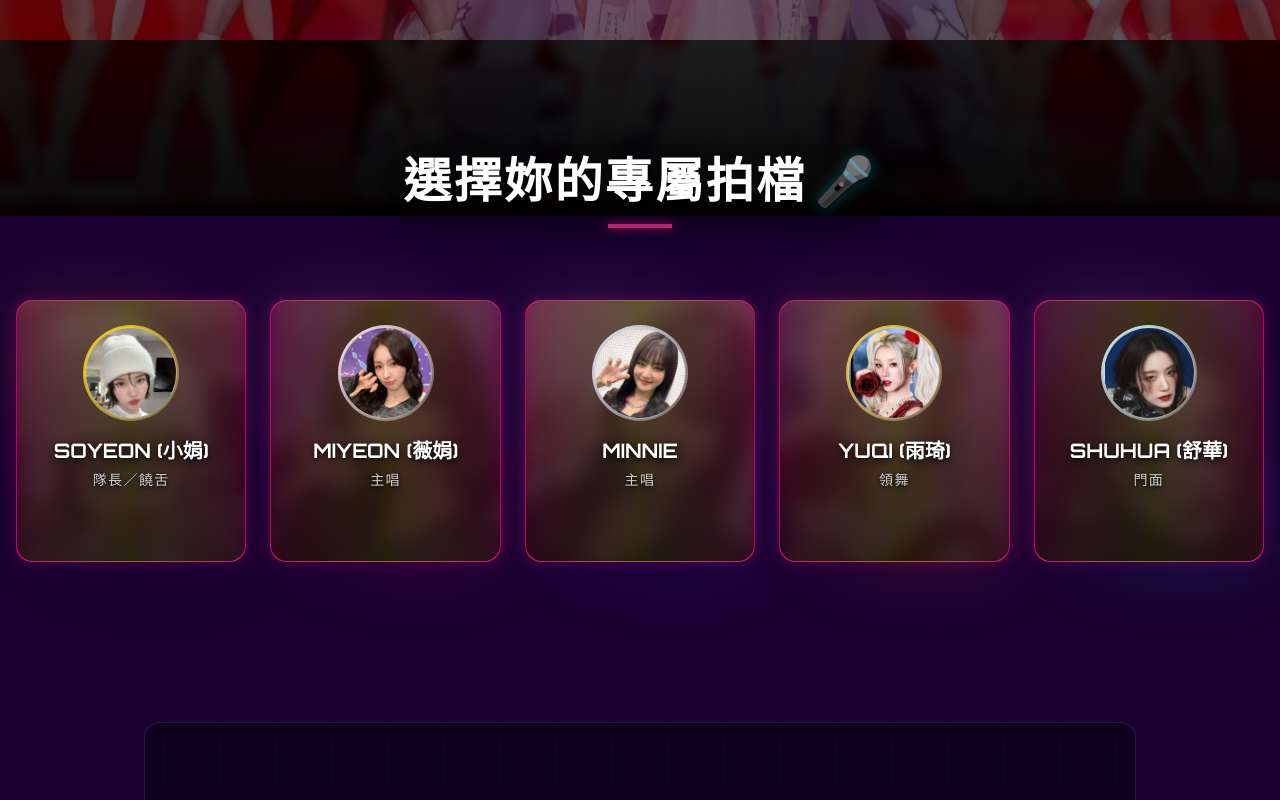
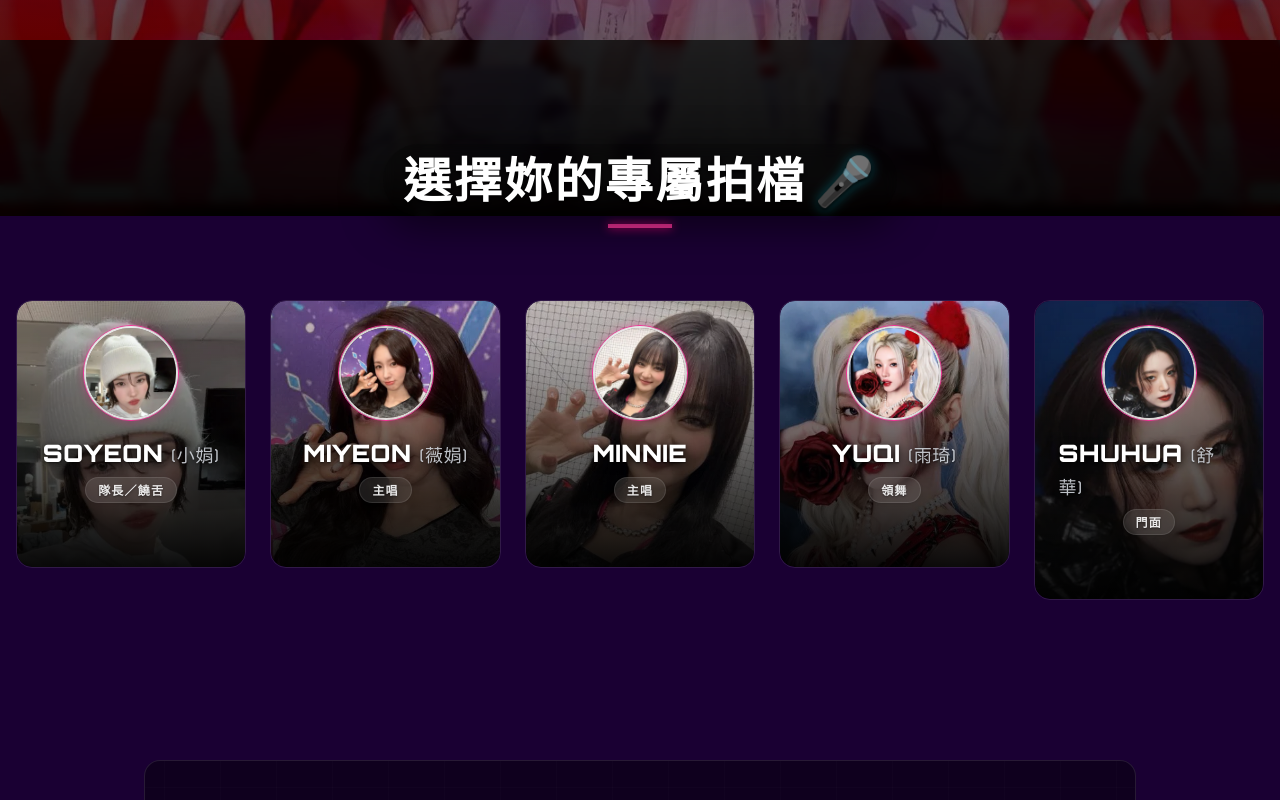
Before and after one commit to Jh676871/idel-en, a Next.js app: page / in a window 1280 px wide. Shown: the part 584-1384 px from the top of the page. Built offline with nearby package versions, Linux system fonts and the light colour scheme.

Commit message:
fix(ui): correct motion property for brightness filter

```diff
--- a/components/MemberCard.tsx
+++ b/components/MemberCard.tsx
@@ -18,6 +18,11 @@ export function MemberCard({ member, isSelected, onSelect, index }: MemberCardPr
   const [avatarErrorSrc, setAvatarErrorSrc] = useState<string | null>(null);
   const avatarError = avatarErrorSrc === avatarSrc;
 
+  // Split name into English and Chinese if possible
+  const nameParts = member.displayName.match(/^([^(]+)(?:\(([^)]+)\))?$/);
+  const enName = nameParts ? nameParts[1].trim() : member.displayName;
+  const zhName = nameParts && nameParts[2] ? `(${nameParts[2]})` : "";
+
   return (
     <motion.div
       initial={{ opacity: 0, y: 50 }}
@@ -26,73 +31,80 @@ export function MemberCard({ member, isSelected, onSelect, index }: MemberCardPr
       transition={{ duration: 0.5, delay: index * 0.1 }}
       whileHover={{ scale: 1.05, y: -10 }}
       onClick={() => onSelect(member)}
+      whileTap={{ scale: 0.95, filter: "brightness(1.2)" }}
       className={cn(
         "relative group cursor-pointer transition-all duration-500",
-        isSelected ? "scale-105 -translate-y-2" : ""
+        isSelected ? "scale-105 -translate-y-2 z-10" : ""
       )}
     >
       <div
         className={cn(
-          "absolute -inset-1 rounded-2xl blur-2xl transition-opacity duration-500",
-          isSelected ? "opacity-100" : "opacity-55 group-hover:opacity-80"
+          "absolute -inset-1 rounded-2xl blur-xl transition-opacity duration-500",
+          isSelected ? "opacity-100" : "opacity-0 group-hover:opacity-60"
         )}
         style={{
-          background: `radial-gradient(circle at 30% 20%, ${member.colors.accent}40, transparent 55%), radial-gradient(circle at 70% 80%, ${member.colors.primary}66, transparent 60%)`,
+          background: `radial-gradient(circle at 50% 50%, ${member.colors.primary}80, transparent 70%)`,
+          boxShadow: isSelected ? "0 0 30px rgba(255,0,127,0.4)" : "none"
         }}
       />
 
       <div
         className={cn(
-          "relative rounded-2xl bg-gradient-to-r from-idle-pink/70 via-idle-gold/50 to-idle-pink/70",
+          "relative rounded-2xl overflow-hidden border transition-all duration-500 border-white/10",
           isSelected
-            ? "p-[2px] animate-border-pulse shadow-[0_0_24px_rgba(255,0,127,0.55),0_0_46px_rgba(255,215,0,0.22)]"
-            : "p-[1px] shadow-[0_0_16px_rgba(255,0,127,0.22)]"
+            ? "border-pink-500/60 shadow-[0_0_20px_rgba(255,0,127,0.3)]"
+            : "group-hover:border-pink-500/30"
         )}
       >
         <div
           className={cn(
-            "relative overflow-hidden rounded-2xl p-6 flex flex-col items-center transition-colors duration-300 min-h-[280px] sm:min-h-[260px]",
-            isSelected ? "bg-black/20" : "group-hover:bg-black/10"
+            "relative overflow-hidden p-6 flex flex-col items-center transition-colors duration-300 min-h-[280px] sm:min-h-[260px] backdrop-blur-sm",
+            isSelected ? "bg-black/30" : "bg-black/40 group-hover:bg-black/30"
           )}
         >
-          {/* Background Image */}
+          {/* Background Image (Clear & High Quality) */}
           {!avatarError && (
             <img
               src={avatarSrc}
               alt=""
               className={cn(
-                "absolute inset-0 w-full h-full object-cover scale-110 opacity-30 blur-sm z-0 pointer-events-none select-none transition-transform duration-700",
-                isSelected ? "scale-125 opacity-40" : "group-hover:scale-115 group-hover:opacity-35"
+                "absolute inset-0 w-full h-full object-cover object-top z-0 pointer-events-none select-none transition-all duration-700",
+                isSelected
+                  ? "scale-110 opacity-100"
+                  : "scale-100 opacity-90 group-hover:scale-105"
               )}
               loading="lazy"
               onError={() => setAvatarErrorSrc(avatarSrc)}
             />
           )}
 
-          {/* Dark Overlay for Text Readability */}
-          <div className="absolute inset-0 bg-black/40 z-0 pointer-events-none" />
-
+          {/* Dark Gradient Overlay for Text Readability */}
           <div
-            className="absolute inset-0 pointer-events-none z-[1]"
+            className="absolute inset-0 z-0 pointer-events-none"
             style={{
-              background: `linear-gradient(180deg, rgba(0,0,0,0.05), rgba(0,0,0,0.55))`,
+              background: `linear-gradient(to top, rgba(0,0,0,0.95) 0%, rgba(0,0,0,0.6) 40%, rgba(0,0,0,0.1) 100%)`
             }}
           />
 
+          {/* Flash Effect on Select */}
+          {isSelected && (
+             <motion.div
+               initial={{ opacity: 0.8 }}
+               animate={{ opacity: 0 }}
+               transition={{ duration: 0.4 }}
+               className="absolute inset-0 bg-white pointer-events-none z-[5]"
+             />
+          )}
+
           <div
             className={cn(
-              "relative z-10 w-24 h-24 rounded-full mb-4 p-[2px] transition-all duration-300",
-              isSelected ? "shadow-[0_0_22px_rgba(255,255,255,0.35)]" : "group-hover:shadow-[0_0_22px_rgba(255,255,255,0.25)]"
+              "relative z-10 w-24 h-24 rounded-full mb-4 transition-all duration-300",
+              "border border-pink-500 shadow-lg",
+              isSelected ? "shadow-[0_0_15px_rgba(255,0,127,0.6)] scale-105" : "group-hover:scale-105 shadow-[0_0_10px_rgba(255,0,127,0.3)]"
             )}
-            style={{
-              background: `linear-gradient(135deg, ${member.colors.accent}, rgba(255,255,255,0.22))`,
-            }}
           >
             <div
-              className={cn(
-                "w-full h-full rounded-full overflow-hidden border border-white/20 bg-white/10 backdrop-blur-md",
-                isSelected ? "border-white/35" : "group-hover:border-white/30"
-              )}
+              className="w-full h-full rounded-full overflow-hidden border-2 border-white/80 bg-black/20 backdrop-blur-sm"
             >
               <div className="relative w-full h-full flex items-center justify-center">
                 <div className="absolute inset-0 bg-white/10 animate-pulse" />
@@ -110,8 +122,18 @@ export function MemberCard({ member, isSelected, onSelect, index }: MemberCardPr
             </div>
           </div>
 
-          <h3 className="relative z-10 text-xl font-bold font-orbitron text-white mb-1 drop-shadow-[0_2px_4px_rgba(0,0,0,0.8)]">{member.displayName}</h3>
-          <p className="relative z-10 text-sm text-gray-200/90 tracking-widest whitespace-nowrap drop-shadow-[0_1px_2px_rgba(0,0,0,0.8)]">{member.role}</p>
+          <div className="relative z-10 flex flex-col items-center">
+            <h3 className="text-xl sm:text-2xl font-black font-orbitron text-white mb-1 drop-shadow-[0_2px_4px_rgba(0,0,0,0.8)] tracking-wide">
+              {enName}
+              {zhName && <span className="text-base sm:text-lg font-normal ml-2 opacity-90 text-gray-300">{zhName}</span>}
+            </h3>
+
+            <div className="mt-1 px-3 py-1 rounded-full bg-white/10 backdrop-blur-md border border-white/10 shadow-sm">
+              <p className="text-xs text-white/90 tracking-widest whitespace-nowrap uppercase font-bold">
+                {member.role}
+              </p>
+            </div>
+          </div>
 
           <div
             className={cn(
```
